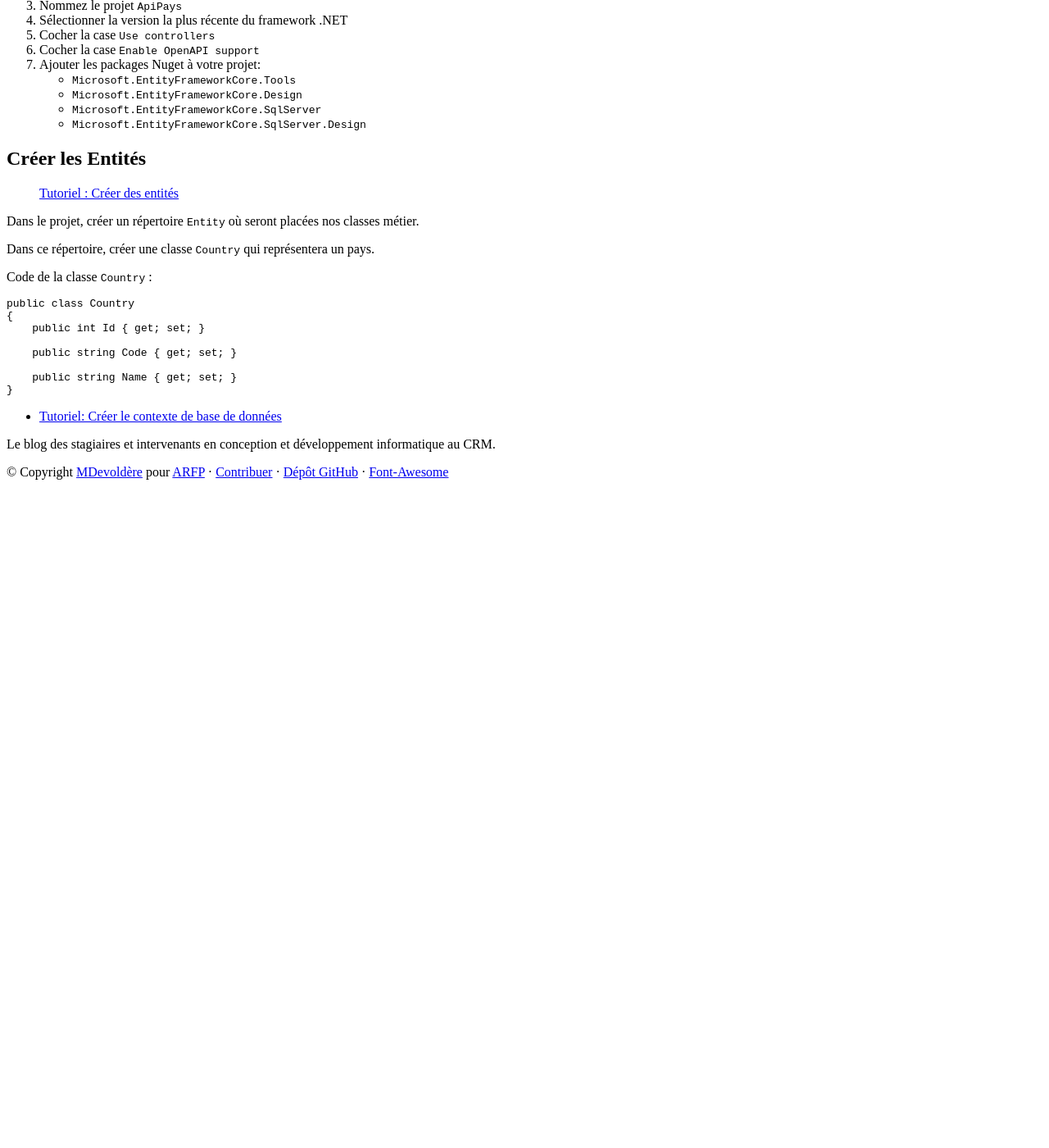
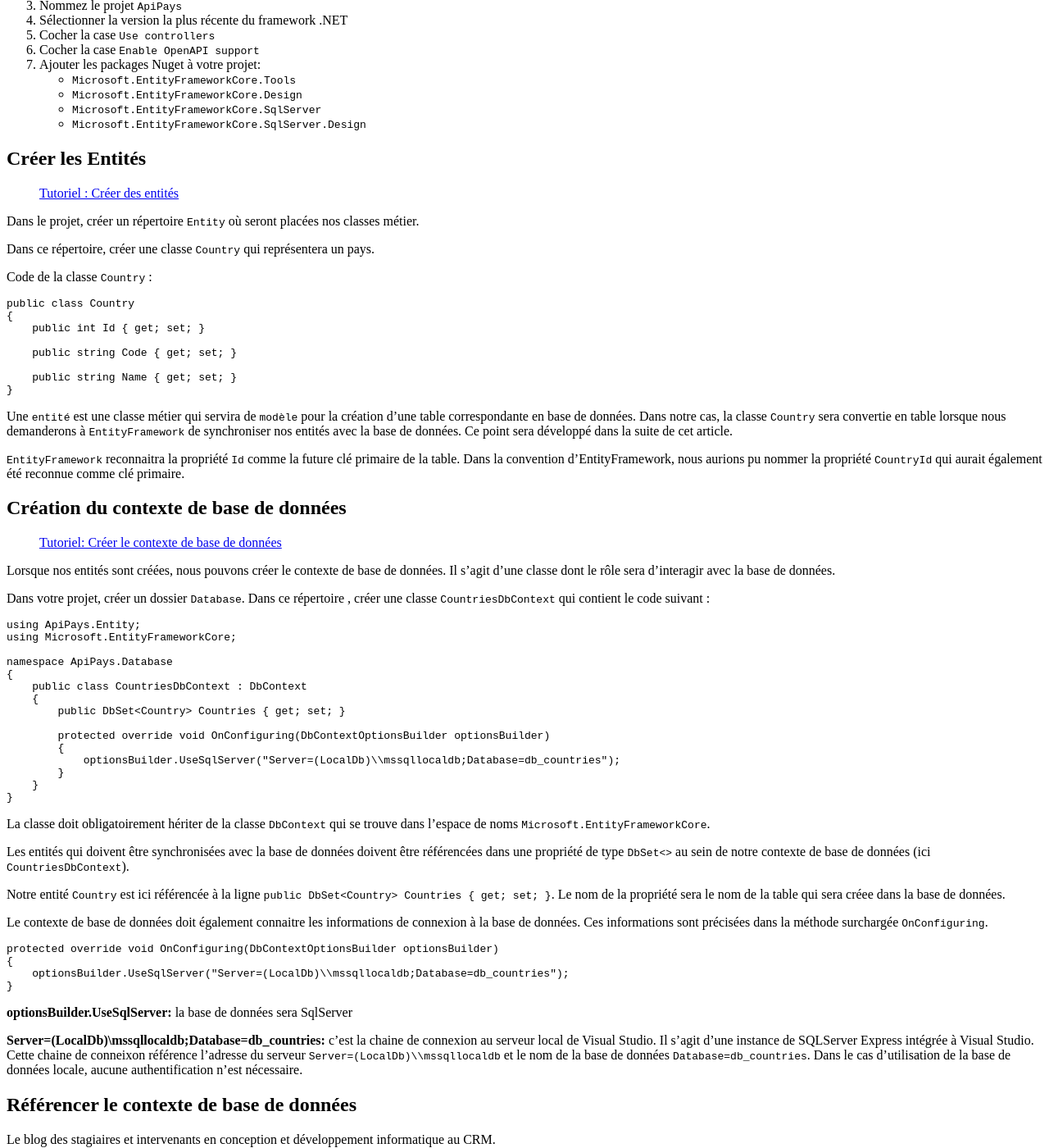
Before and after one commit to ARFP/blog, a Jekyll site: the page built from _posts/asp/2024-03-07-creer-api-asp-net6.md, in a window 1280 px wide and 1400 px high, scrolled down 455 px. Shown: the whole window at 82% size. Built offline with Jekyll 4.4.1, drawn with Linux system fonts in a browser that asks for light colours; before the commit the page ends 1048 px from its top, so only the background shows below that.

Commit message:
Update 2024-03-07-creer-api-asp-net6.md

````diff
--- a/_posts/asp/2024-03-07-creer-api-asp-net6.md
+++ b/_posts/asp/2024-03-07-creer-api-asp-net6.md
@@ -44,7 +44,55 @@ public class Country
 }
 ```
 
+Une `entité` est une classe métier qui servira de `modèle` pour la création d'une table correspondante en base de données. Dans notre cas, la classe `Country` sera convertie en table lorsque nous demanderons à `EntityFramework` de synchroniser nos entités avec la base de données. Ce point sera développé dans la suite de cet article.
+
+`EntityFramework` reconnaitra la propriété `Id` comme la future clé primaire de la table. Dans la convention d'EntityFramework, nous aurions pu nommer la propriété `CountryId` qui aurait également été reconnue comme clé primaire.
+
+## Création du contexte de base de données
+
+> [Tutoriel: Créer le contexte de base de données](https://www.entityframeworktutorial.net/efcore/entity-framework-core-dbcontext.aspx)
+
+Lorsque nos entités sont créées, nous pouvons créer le contexte de base de données. Il s'agit d'une classe dont le rôle sera d'interagir avec la base de données.
 
 
+Dans votre projet, créer un dossier `Database`. Dans ce répertoire , créer une classe `CountriesDbContext` qui contient le code suivant :
 
-- [Tutoriel: Créer le contexte de base de données](https://www.entityframeworktutorial.net/efcore/entity-framework-core-dbcontext.aspx)
+```csharp
+using ApiPays.Entity;
+using Microsoft.EntityFrameworkCore;
+
+namespace ApiPays.Database
+{
+    public class CountriesDbContext : DbContext
+    {
+        public DbSet<Country> Countries { get; set; }
+
+        protected override void OnConfiguring(DbContextOptionsBuilder optionsBuilder)
+        {
+            optionsBuilder.UseSqlServer("Server=(LocalDb)\\mssqllocaldb;Database=db_countries");
+        }
+    }
+}
+```
+
+La classe doit obligatoirement hériter de la classe `DbContext` qui se trouve dans l'espace de noms `Microsoft.EntityFrameworkCore`.
+
+Les entités qui doivent être synchronisées avec la base de données doivent être référencées dans une propriété de type `DbSet<>` au sein de notre contexte de base de données (ici `CountriesDbContext`).
+
+Notre entité `Country` est ici référencée à la ligne `public DbSet<Country> Countries { get; set; }`. Le nom de la propriété sera le nom de la table qui sera créee dans la base de données.
+
+Le contexte de base de données doit également connaitre les informations de connexion à la base de données. Ces informations sont précisées dans la méthode surchargée `OnConfiguring`.
+
+```csharp
+protected override void OnConfiguring(DbContextOptionsBuilder optionsBuilder)
+{
+    optionsBuilder.UseSqlServer("Server=(LocalDb)\\mssqllocaldb;Database=db_countries");
+}
+```
+
+**optionsBuilder.UseSqlServer:** la base de données sera SqlServer
+
+**Server=(LocalDb)\\mssqllocaldb;Database=db_countries:** c'est la chaine de connexion au serveur local de Visual Studio. Il s'agit d'une instance de SQLServer Express intégrée à Visual Studio. Cette chaine de conneixon référence l'adresse du serveur `Server=(LocalDb)\\mssqllocaldb` et le nom de la base de données `Database=db_countries`. Dans le cas d'utilisation de la base de données locale, aucune authentification n'est nécessaire.
+
+
+## Référencer le contexte de base de données
````
